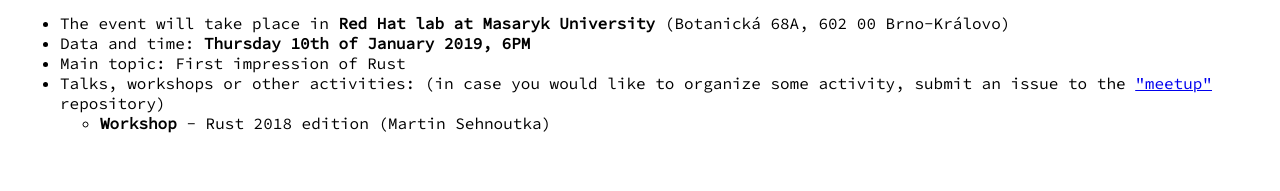
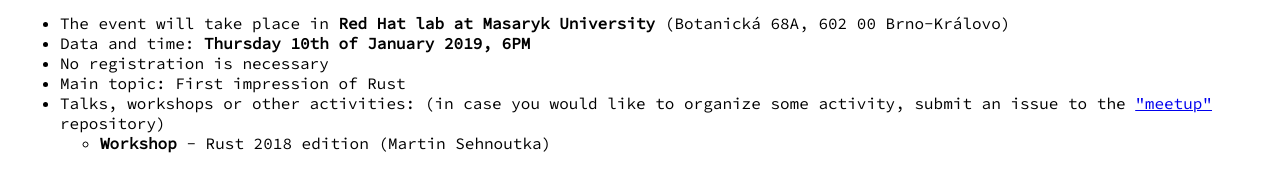
Before and after one commit to rust-brno/rust-brno.github.io, a plain HTML site: page index.html in a window 1280 px wide. Shown: the part 259-450 px from the top of the page. Drawn offline with Linux system fonts and the light colour scheme.

Commit message:
Update index.html

```diff
--- a/index.html
+++ b/index.html
@@ -19,6 +19,7 @@
         <ul>
           <li>The event will take place in <b>Red Hat lab at Masaryk University</b> (Botanická 68A, 602 00 Brno-Královo)</li>
           <li>Data and time: <b>Thursday 10th of January 2019, 6PM</b></li>
+          <li>No registration is necessary</li>
           <li>Main topic: First impression of Rust</li>
           <li>Talks, workshops or other activities: (in case you would like to organize some activity, submit an issue to the <a href="https://github.com/rust-brno/meetup">"meetup"</a> repository)</li>
             <ul>
```
